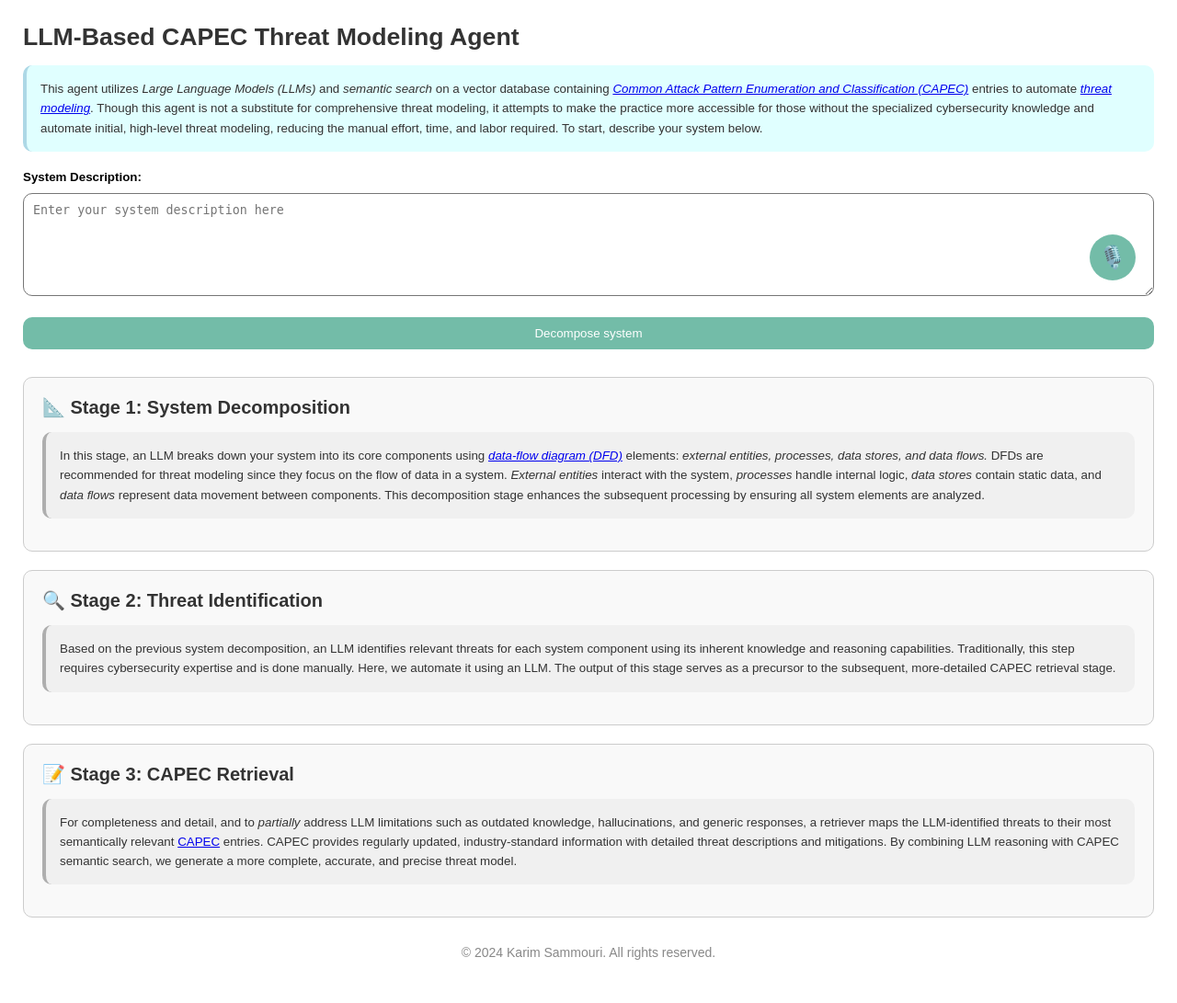
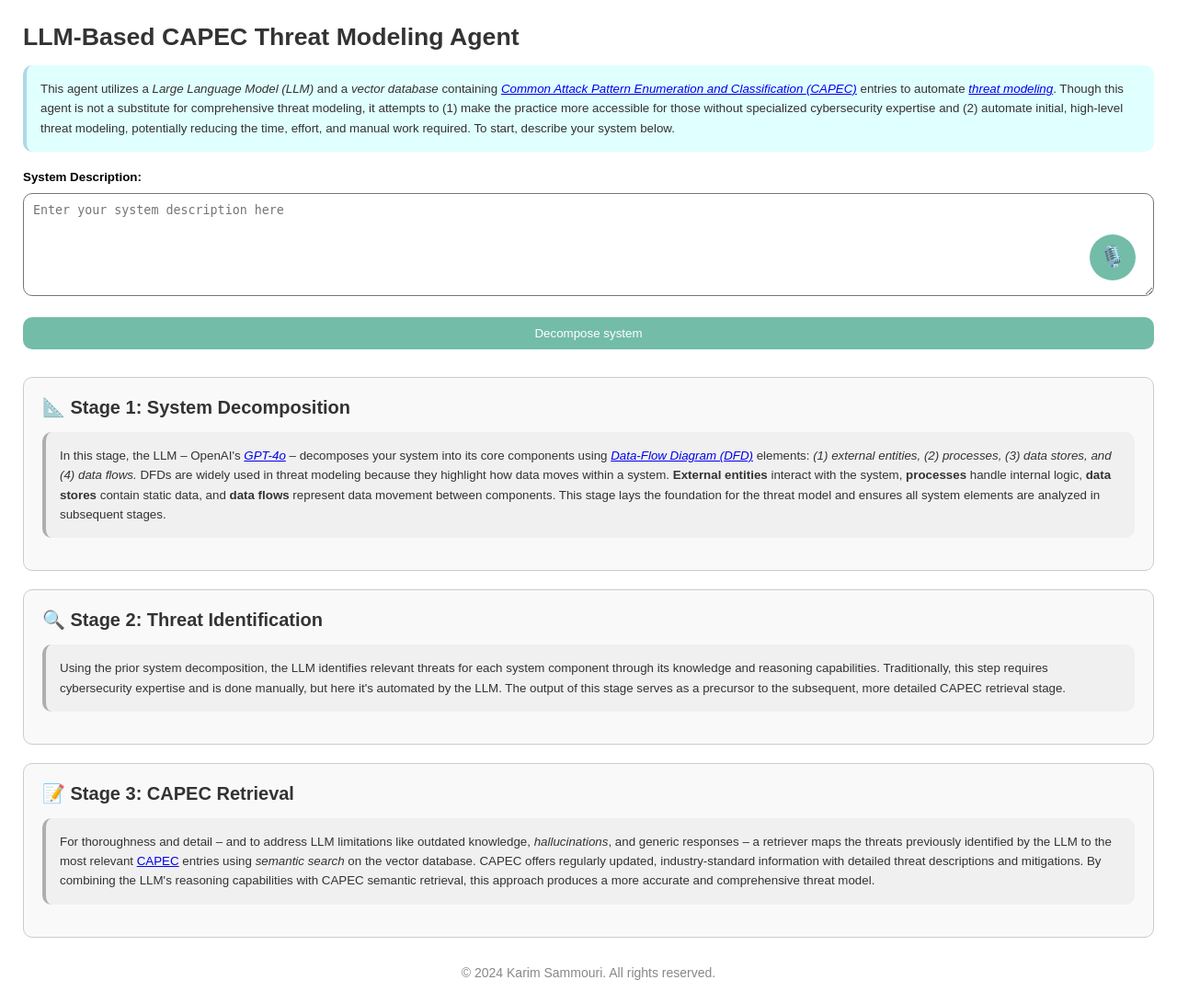
Before and after one commit to karimsammouri/capec_threat_modeling, a Flask app: page / in a window 1280 px wide. Shown: the whole page at 92% size. Before the commit the page ends 1044 px from the top, so only its background shows below. Run offline with Flask 3, Linux system fonts and the light colour scheme.

Commit message:
updated stage explanations

```diff
--- a/templates/index.html
+++ b/templates/index.html
@@ -18,13 +18,13 @@
 
         <div id="step-1">
             <aside id="overview-explanation" class="no-print">
-                This agent utilizes <i>Large Language Models (LLMs)</i> and <i>semantic search</i> on a vector database
-                containing <a href="https://capec.mitre.org/index.html" target="_blank""><i>Common Attack Pattern Enumeration
-                and Classification (CAPEC)</i></a> entries to automate <a href="
-                https://owasp.org/www-community/Threat_Modeling" target="_blank""><i>threat modeling</i></a>. Though this agent is not a substitute for comprehensive threat modeling,
-                it attempts to make the practice more accessible for those without the specialized cybersecurity knowledge and automate
-                initial, high-level threat modeling, reducing the manual effort, time, and labor required. To start, describe
-                your system below.
+                This agent utilizes a <i>Large Language Model (LLM)</i> and a <i>vector database</i> containing
+                <a href="https://capec.mitre.org/index.html" target="_blank""><i>Common Attack Pattern Enumeration
+                and Classification (CAPEC)</i></a> entries to automate <a href="https://owasp.org/www-community/Threat_Modeling"
+                target="_blank""><i>threat modeling</i></a>. Though this agent is not a substitute for comprehensive threat modeling,
+                it attempts to (1) make the practice more accessible for those without specialized cybersecurity expertise and
+                (2) automate initial, high-level threat modeling, potentially reducing the time, effort, and manual work required.
+                To start, describe your system below.
             </aside>
             <label for=" system-description">System Description:</label>
             <div id="description-container">
@@ -37,14 +37,13 @@
         <div id="step-2" class="output-section">
             <h2><span class="no-print">📐</span> Stage 1: System Decomposition</h2>
             <aside id="decompose-explanation" class="no-print">
-                In this stage, an LLM breaks down your system into its core components using
-                <a href="https://www.security.uci.edu/program/risk-assessment/data-flow-diagram/"
-                    target="_blank"><i>data-flow diagram (DFD)</i></a> elements: <i>external entities, processes,
-                    data stores, and data flows.</i> DFDs are recommended for threat modeling since they
-                focus on the flow of data in a system. <i>External entities</i> interact with the system,
-                <i>processes</i> handle internal logic, <i>data stores</i> contain static data, and
-                <i>data flows</i> represent data movement between components. This decomposition stage
-                enhances the subsequent processing by ensuring all system elements are analyzed.
+                In this stage, the LLM – OpenAI's <a href="https://openai.com/index/hello-gpt-4o/" target="_blank"><i>GPT-4o</i></a> – decomposes
+                your system into its core components using <a href="https://www.security.uci.edu/program/risk-assessment/data-flow-diagram/"
+                target="_blank"><i>Data-Flow Diagram (DFD)</i></a> elements: <i>(1) external entities, (2) processes, (3) data stores, and (4) data flows.</i>
+                DFDs are widely used in threat modeling because they highlight how data moves within a system. <b>External entities</b> interact
+                with the system, <b>processes</b> handle internal logic, <b>data stores</b> contain static data, and <b>data flows</b> represent
+                data movement between components. This stage lays the foundation for the threat model and ensures all system elements are analyzed
+                in subsequent stages.
             </aside>
             <label id="decompose-label" for="decomposed-system" class="hidden no-print">LLM Output (Click to Edit):</label>
             <div id="decompose-spinner" class="spinner"></div>
@@ -55,11 +54,9 @@
         <div id="step-3" class="output-section">
             <h2><span class="no-print">🔍</span> Stage 2: Threat Identification</h2>
             <aside id="identify-explanation" class="no-print">
-                Based on the previous system decomposition, an LLM identifies relevant threats
-                for each system component using its inherent knowledge and reasoning capabilities. Traditionally,
-                this step requires cybersecurity expertise and is done manually. Here, we automate it using an LLM.
-                The output of this stage serves as a precursor to the subsequent, more-detailed CAPEC retrieval
-                stage.
+                Using the prior system decomposition, the LLM identifies relevant threats for each system component through its knowledge and
+                reasoning capabilities. Traditionally, this step requires cybersecurity expertise and is done manually, but here it's automated by the LLM.
+                The output of this stage serves as a precursor to the subsequent, more detailed CAPEC retrieval stage.
             </aside>
             <label id="identify-label" for="identified-threats" class="hidden no-print">LLM Output (Click to Edit):</label>
             <div id="identify-spinner" class="spinner"></div>
@@ -70,12 +67,10 @@
         <div id="step-4" class="output-section">
             <h2><span class="no-print">📝</span> Stage 3: CAPEC Retrieval</h2>
             <aside id="retrieve-explanation" class="no-print">
-                For completeness and detail, and to <i>partially</i> address LLM limitations such as outdated knowledge,
-                hallucinations,
-                and generic responses, a retriever maps the LLM-identified threats to their most semantically relevant
-                <a href="https://capec.mitre.org/index.html" target="_blank"">CAPEC</a> entries. CAPEC provides regularly updated, industry-standard information with detailed
-                    threat descriptions and mitigations. By combining LLM reasoning with CAPEC semantic search, we generate a more complete,
-                    accurate, and precise threat model.
+                For thoroughness and detail – and to address LLM limitations like outdated knowledge, <i>hallucinations</i>, and generic responses –
+                a retriever maps the threats previously identified by the LLM to the most relevant <a href="https://capec.mitre.org/index.html"
+                target="_blank"">CAPEC</a> entries using <i>semantic search</i> on the vector database. CAPEC offers regularly updated, industry-standard information with detailed
+                    threat descriptions and mitigations. By combining the LLM's reasoning capabilities with CAPEC semantic retrieval, this approach produces a more accurate and comprehensive threat model.
             </aside>
             <div id="retrieve-options" class="hidden no-print">
             <input id="retrieve-search" class="hidden no-print" type="text" placeholder="Search">
```
